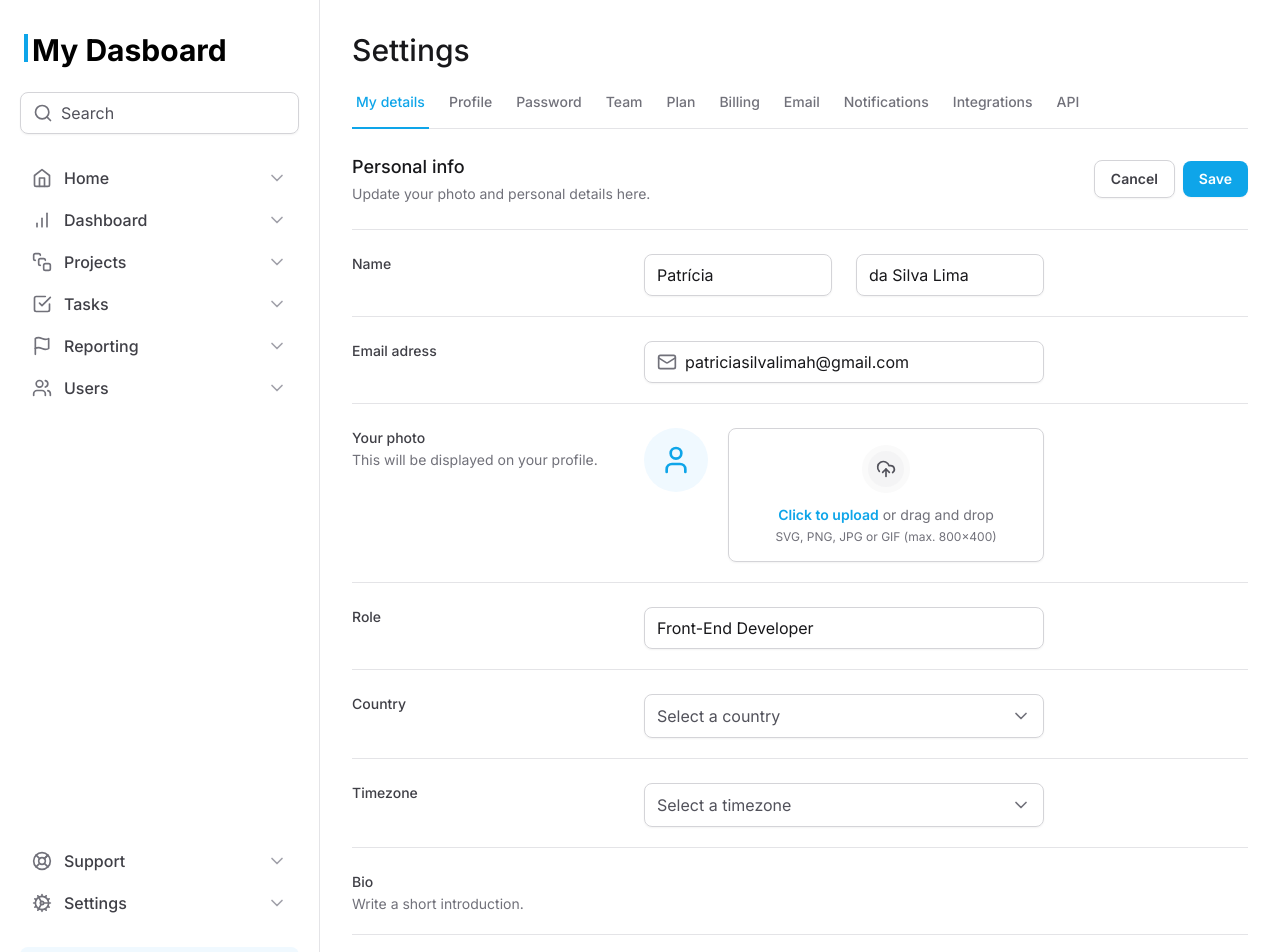
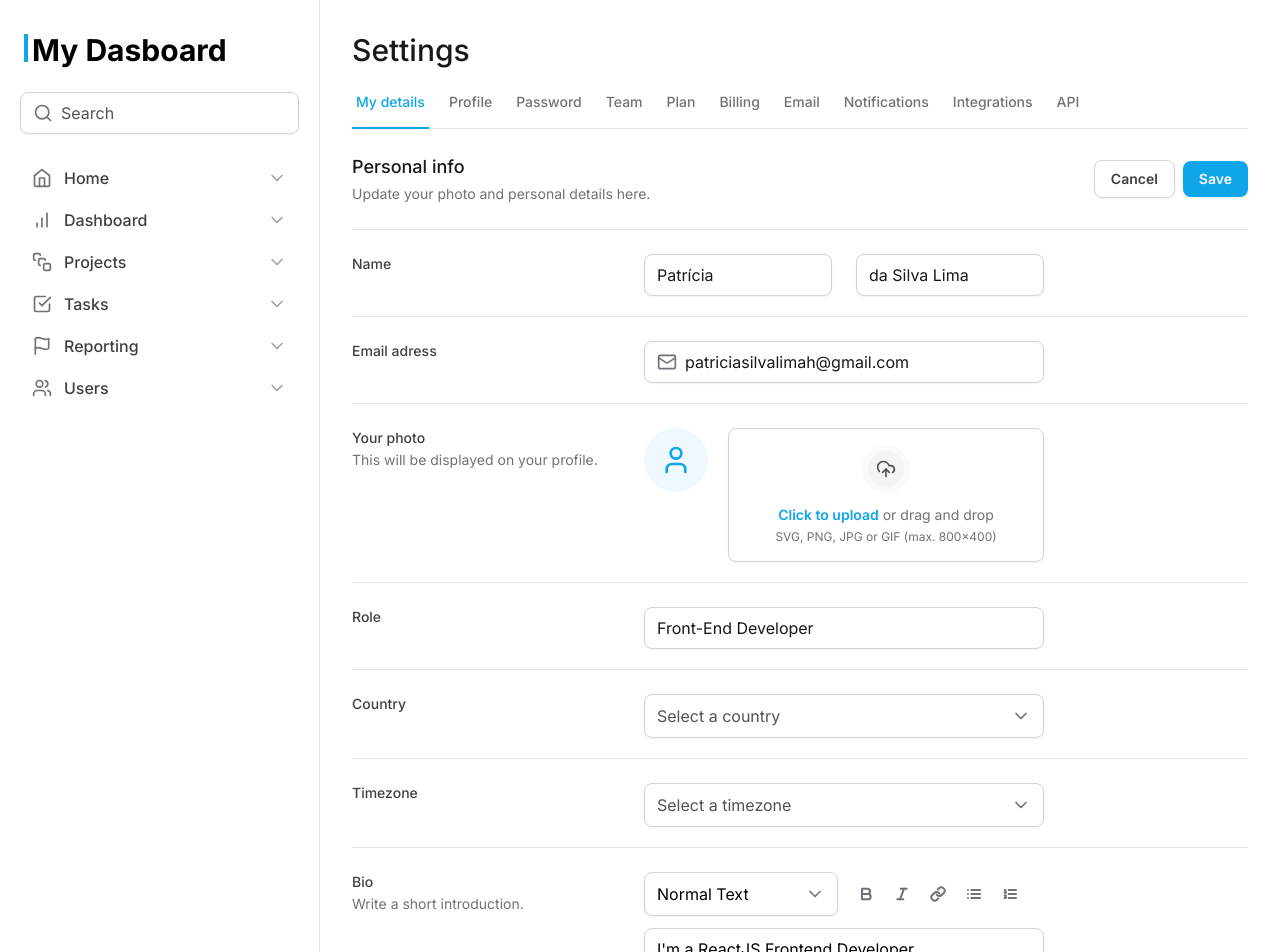
Before and after one commit to pattyheiden/tailwind-next, a Next.js app: page / in a window 1280 px wide. Shown: the top 952 px of the page. Built offline with nearby package versions, Linux system fonts and the light colour scheme.

Commit message:
form animation

```diff
--- a/package.json
+++ b/package.json
@@ -9,6 +9,7 @@
     "lint": "next lint"
   },
   "dependencies": {
+    "@formkit/auto-animate": "^0.8.0",
     "@radix-ui/react-select": "^2.0.0",
     "@radix-ui/react-tabs": "^1.0.4",
     "@types/node": "20.6.2",
--- a/src/app/page.tsx
+++ b/src/app/page.tsx
@@ -1,9 +1,10 @@
 import { SettingsTabs } from "@/components/SettingsTabs"
 import * as Input from '@/components/Input'
-import { LuMail } from "react-icons/lu"
+import { LuBold, LuItalic, LuLink, LuList, LuListOrdered, LuMail } from "react-icons/lu"
 import * as FileInput from '@/components/Form/FileInput'
 import { Select } from "../components/Form/Select"
 import { SelectItem } from "@/components/Form/Select/SelectItem"
+import { Textarea } from "@/components/Form/Textarea"
 
 
 export default function Home() {
@@ -70,16 +71,16 @@ export default function Home() {
           <div className="grid gap-3 grid-cols-form pt-6">
             <label htmlFor="country" className="text-sm font-medium text-zinc-700">Country</label>
             <Select placeholder="Select a country">
-              <SelectItem value="BR" text="Brazil"/>
-              <SelectItem value="USA" text="United States"/>
+              <SelectItem value="BR" text="Brazil" />
+              <SelectItem value="USA" text="United States" />
             </Select>
           </div>
 
           <div className="grid gap-3 grid-cols-form pt-6">
             <label htmlFor="timezone" className="text-sm font-medium text-zinc-700">Timezone</label>
             <Select placeholder="Select a timezone">
-              <SelectItem value="utc8" text="Pacific Standard Time (UTC-08:00)"/>
-              <SelectItem value="utc3" text="America São Paulo(UTC-03:00)"/>
+              <SelectItem value="utc8" text="Pacific Standard Time (UTC-08:00)" />
+              <SelectItem value="utc3" text="America São Paulo(UTC-03:00)" />
             </Select>
           </div>
 
@@ -88,7 +89,32 @@ export default function Home() {
               Bio
               <span className="mt-0.5 text-sm font-normal text-zinc-500 block">Write a short introduction.</span>
             </label>
-            <div></div>
+            <div className="space-y-3">
+              <div className="grid gap-3 grid-cols-2">
+                <Select placeholder="" defaultValue="normal">
+                  <SelectItem value="normal" defaultChecked text="Normal Text" />
+                  <SelectItem value="md" text="Markdown" />
+                </Select>
+                <div className="flex items-center gap-1">
+                  <button className="rounded-md p-2 hover:bg-zinc-50" type="button">
+                    <LuBold className="h-4 w-4 text-zinc-500" strokeWidth={3} />
+                  </button>
+                  <button className="rounded-md p-2 hover:bg-zinc-50" type="button">
+                    <LuItalic className="h-4 w-4 text-zinc-500" strokeWidth={3} />
+                  </button>
+                  <button className="rounded-md p-2 hover:bg-zinc-50" type="button">
+                    <LuLink className="h-4 w-4 text-zinc-500" strokeWidth={3} />
+                  </button>
+                  <button className="rounded-md p-2 hover:bg-zinc-50" type="button">
+                    <LuList className="h-4 w-4 text-zinc-500" strokeWidth={3} />
+                  </button>
+                  <button className="rounded-md p-2 hover:bg-zinc-50" type="button">
+                    <LuListOrdered className="h-4 w-4 text-zinc-500" strokeWidth={3} />
+                  </button>
+                </div>
+              </div>
+              <Textarea id="bio" defaultValue="I'm a ReactJS Frontend Developer"/>
+            </div>
           </div>
 
           <div className="grid gap-3 grid-cols-form pt-6">
--- a/src/components/Form/FileInput/FileList.tsx
+++ b/src/components/Form/FileInput/FileList.tsx
@@ -1,13 +1,14 @@
 'use client'
-
+import { useAutoAnimate } from "@formkit/auto-animate/react"
 import { LuTrash2, LuUploadCloud } from "react-icons/lu"
 import { useFileInput } from "./Root"
 import { formatBytes } from "@/components/utils/format-bytes"
 
 export function FileList() {
     const { files } = useFileInput()
+    const [parent] = useAutoAnimate()
     return (
-        <div className="mt-4 space-y-3">
+        <div ref={parent} className="mt-4 space-y-3">
             {
                 files.map((file) => {
                     return (
--- a/src/components/Form/Select/index.tsx
+++ b/src/components/Form/Select/index.tsx
@@ -4,14 +4,14 @@ import { LuChevronDown } from 'react-icons/lu'
 import { SelectItem } from './SelectItem'
 import { ReactNode } from 'react'
 
-export interface SelectProps {
+export interface SelectProps extends SelecPrimitive.SelectProps{
     children: ReactNode
     placeholder: string
 }
 
-export function Select({children, placeholder}: SelectProps) {
+export function Select({children, placeholder, ...props}: SelectProps) {
     return (
-        <SelecPrimitive.Root>
+        <SelecPrimitive.Root {...props}>
             <SelecPrimitive.Trigger
                 className="flex h-11 w-full items-center justify-between gap-2 rounded-lg border border-zinc-300 px-3
               py-2 shadow-sm data-[placeholder]:text-zinc-600">
@@ -22,7 +22,7 @@ export function Select({children, placeholder}: SelectProps) {
             </SelecPrimitive.Trigger>
             <SelecPrimitive.Portal>
                 <SelecPrimitive.Content side="bottom" position="popper" sideOffset={8}
-                    className='z-10 rounded-lg border border-zinc-200 bg-white w-[--radix-select-trigger-width] overflow-hidden'>
+                    className='z-10 rounded-lg border border-zinc-200 bg-white w-[--radix-select-trigger-width] overflow-hidden shadow-sm'>
                     <SelecPrimitive.Viewport className='outline-none'>
                         {children}
                     </SelecPrimitive.Viewport>
--- /dev/null
+++ b/src/components/Form/Textarea.tsx
@@ -0,0 +1,11 @@
+import {ComponentProps} from 'react'
+
+export interface TextareaProps extends ComponentProps<'textarea'> {
+
+}
+
+export function Textarea(props: TextareaProps) {
+    return (
+        <textarea className="min-h-[120px] resize-y w-full rounded-lg border border-zinc-300 px-3 py-2 shadow-sm" {...props}/>
+    )
+}
```
Also changed, not shown: 1 other file (tests, documents, lock files or other folders).
